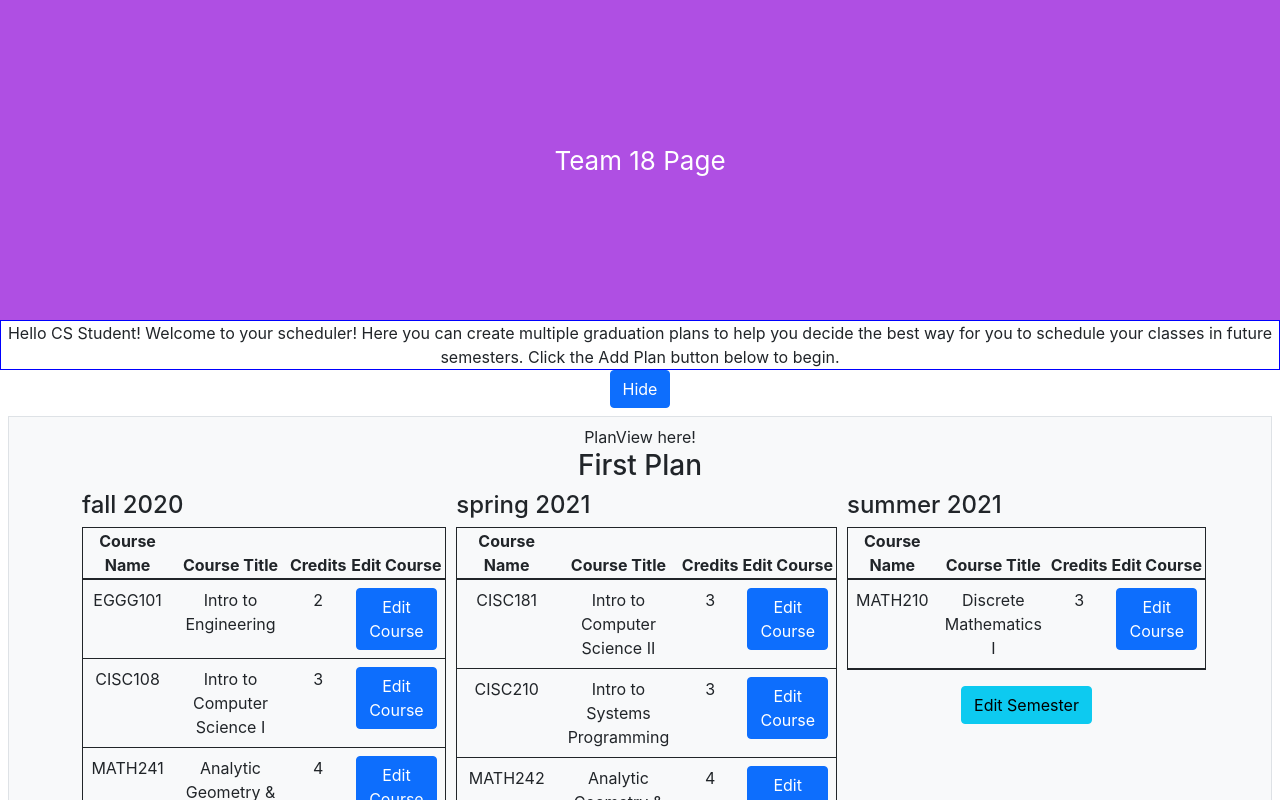
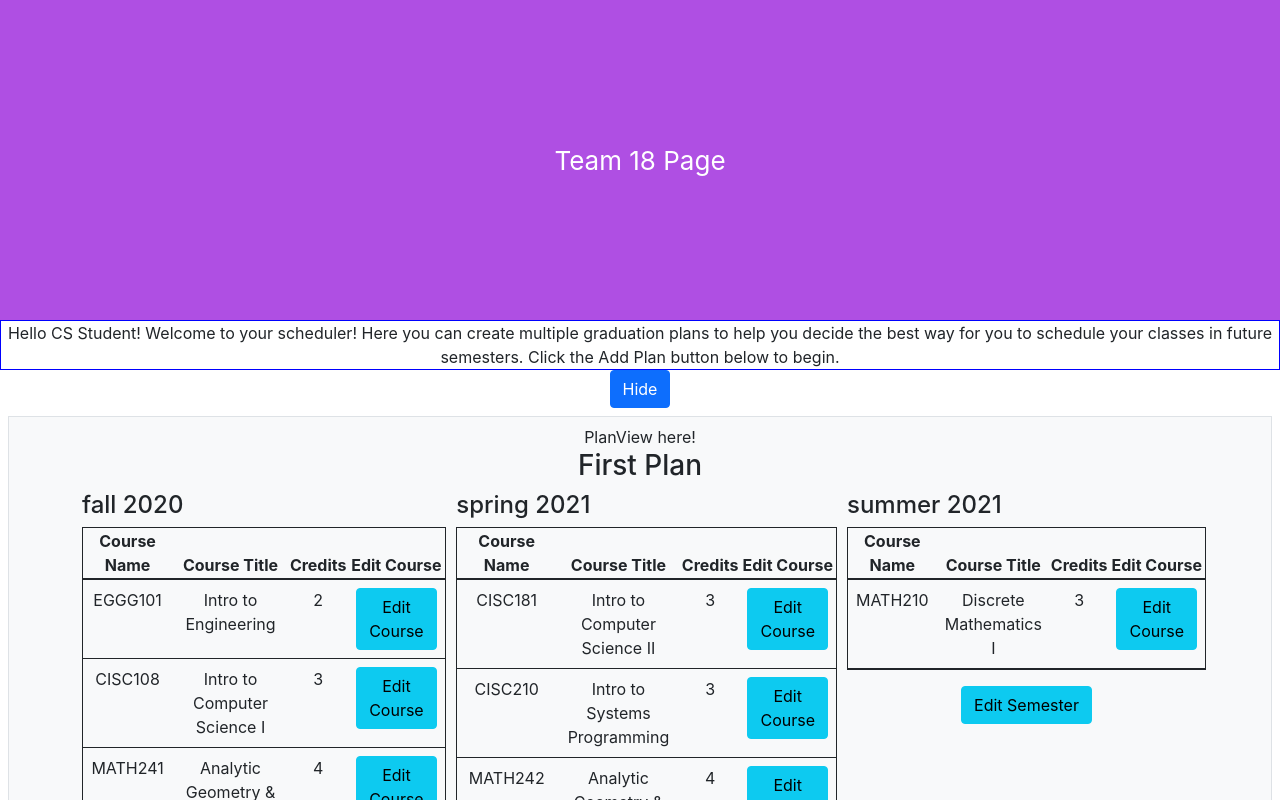
Before and after one commit to UD-CISC275-S22/cis-scheduler-team-18, a React (Create React App) app: page / in a window 1280 px wide. Shown: the top 800 px of the page. Built offline with nearby package versions, Linux system fonts and the light colour scheme.

Commit message:
added comments

```diff
--- a/src/components/CourseEdit.tsx
+++ b/src/components/CourseEdit.tsx
@@ -2,6 +2,9 @@ import React, { useState } from "react";
 import { Button, Form, Modal } from "react-bootstrap";
 import { Course } from "../interfaces/course";
 
+/**
+ * Displays an "Edit Course" button that when clicked will display a popup that allows the user to edit course information
+ */
 export function CourseEdit({
     course,
     editCourse
@@ -14,6 +17,7 @@ export function CourseEdit({
     const [credits, setCredits] = useState<number>(course.credits);
     const [show, setShow] = useState(false);
 
+    //Open Close and Save functions for popup
     const close = () => setShow(false);
     const open = () => setShow(true);
 
@@ -27,41 +31,23 @@ export function CourseEdit({
         close();
     }
 
-    function cancel() {
-        close();
-    }
-
+    //functions to call usestate for each variable to be changed in text boxes
     function changeCode(event: React.ChangeEvent<HTMLInputElement>) {
         setCode(event.target.value);
-        //editCourse();
     }
     function changeTitle(event: React.ChangeEvent<HTMLInputElement>) {
         setTitle(event.target.value);
-        //editCourse();
     }
     function changeCredits(event: React.ChangeEvent<HTMLInputElement>) {
         setCredits(parseInt(event.target.value));
-        //editCourse();
     }
-    /*
-    function editCourse() {
-        const newCourse = {
-            ...editedCourse,
-            courseName: code,
-            courseTitle: title,
-            credits: credits
-        };
-        editedCourse = newCourse;
-    }
-    */
-    /*
-    function updateInput() {
-        updateCourses(editedCourse);
-    }*/
+
     return (
         <>
             <div>
-                <Button onClick={open}> Edit Course</Button>
+                <Button variant="info" onClick={open}>
+                    Edit Course
+                </Button>
             </div>
             <Modal show={show} onHide={close} backdrop="static" centered>
                 <Modal.Header closeButton>
@@ -91,7 +77,7 @@ export function CourseEdit({
                         ></Form.Control>
                     </Form.Group>
                     <Modal.Footer>
-                        <Button variant="secondary" onClick={cancel}>
+                        <Button variant="warning" onClick={close}>
                             Cancel
                         </Button>
                         <Button variant="success" onClick={save}>
```
Also changed, not shown: src/components/CourseList.tsx (+5 -7 lines), src/components/CourseView.tsx (+0 -21 lines).
